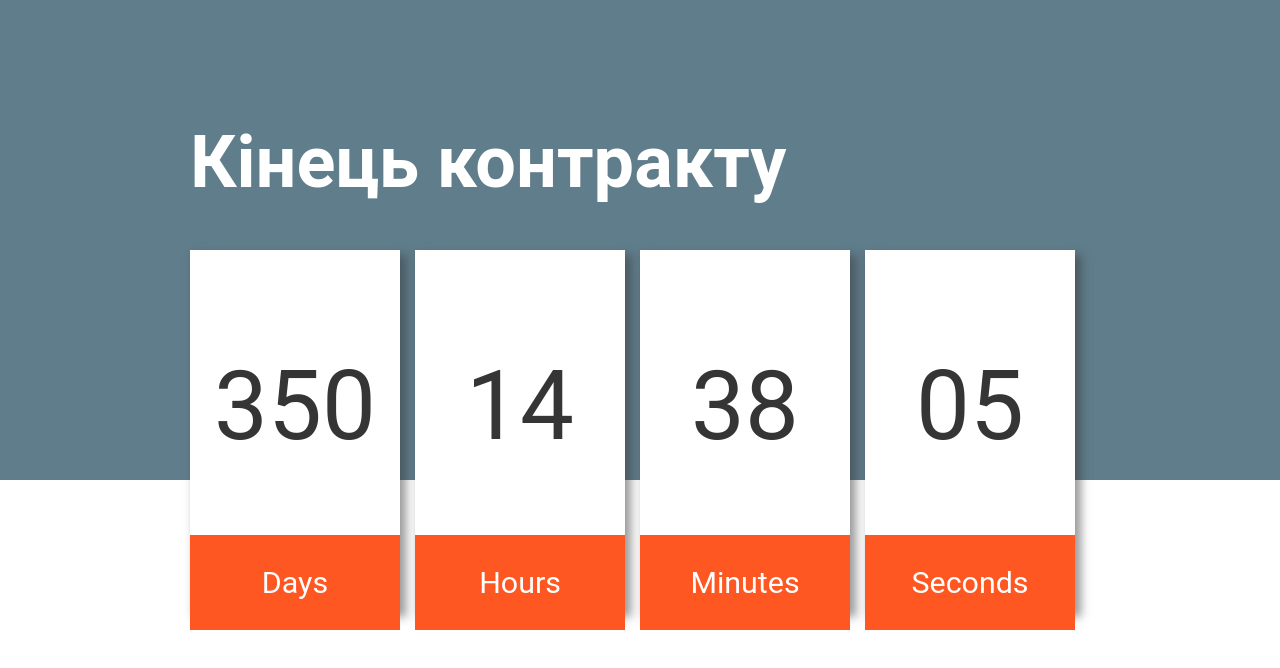
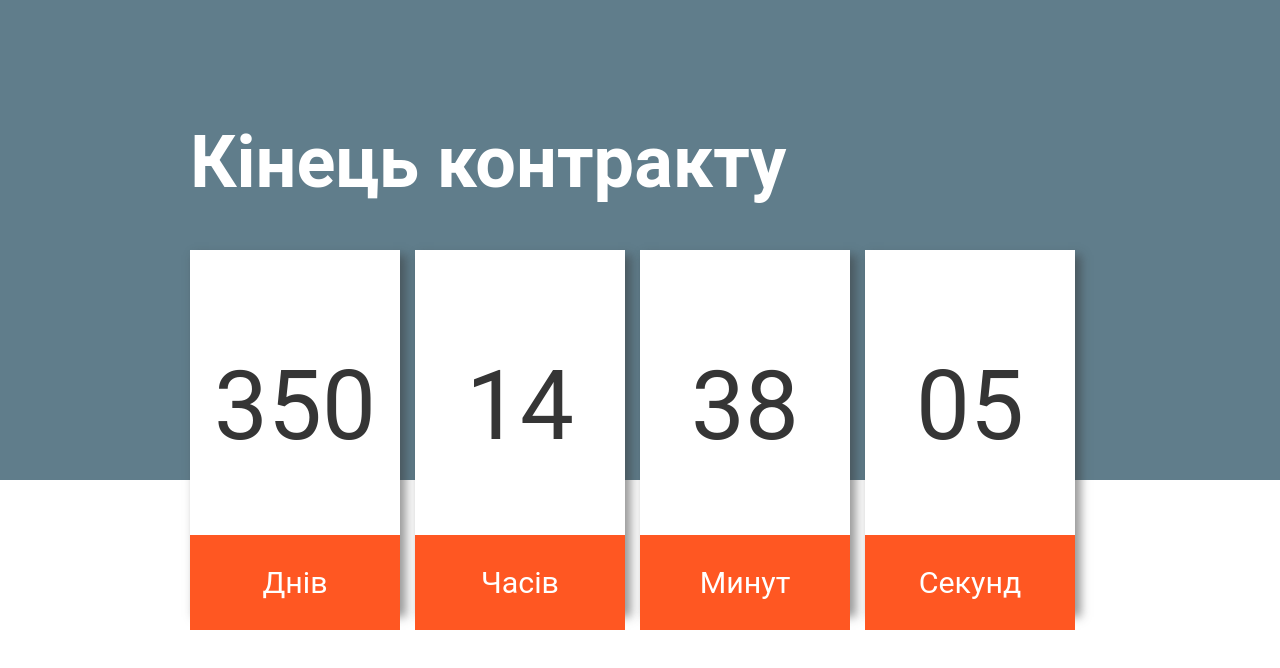
Before and after one commit to Diz1111Diz/goit-js-hw-11-timer, a plain HTML site: page index.html in a window 1280 px wide. Drawn offline with Linux system fonts and the light colour scheme.

Commit message:
rename ukr

```diff
--- a/index.html
+++ b/index.html
@@ -19,22 +19,22 @@
                 <div class="cd-box">
                     <p class="numbers days">00</p>
                     <br />
-                    <p class="strings timeRefDays">Days</p>
+                    <p class="strings timeRefDays">Днів</p>
                 </div>
                 <div class="cd-box">
                     <p class="numbers hours">00</p>
                     <br />
-                    <p class="strings timeRefHours">Hours</p>
+                    <p class="strings timeRefHours">Часів</p>
                 </div>
                 <div class="cd-box">
                     <p class="numbers minutes">00</p>
                     <br />
-                    <p class="strings timeRefMinutes">Minutes</p>
+                    <p class="strings timeRefMinutes">Минут</p>
                 </div>
                 <div class="cd-box">
                     <p class="numbers seconds">00</p>
                     <br />
-                    <p class="strings timeRefSeconds">Seconds</p>
+                    <p class="strings timeRefSeconds">Секунд</p>
                 </div>
             </div>
         </div>
```
